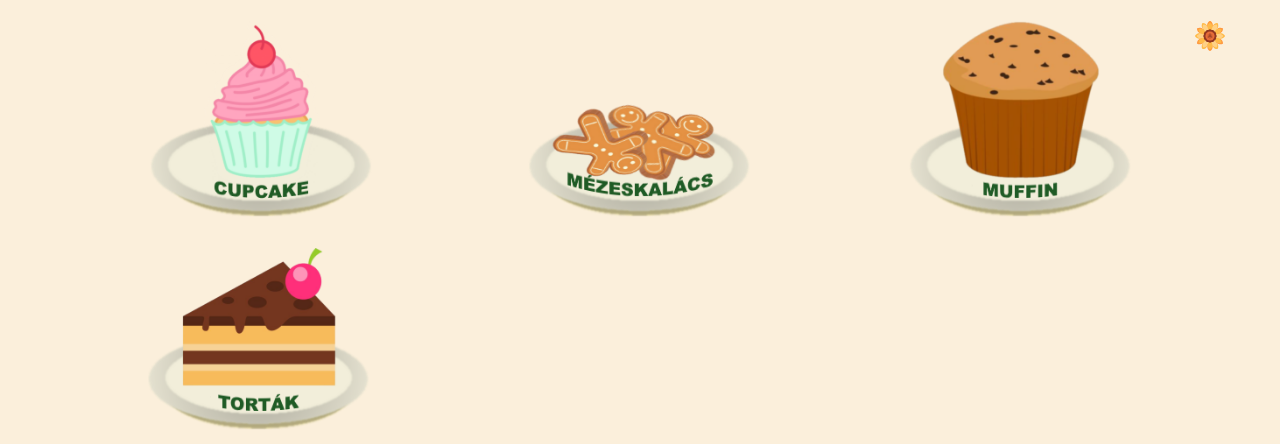
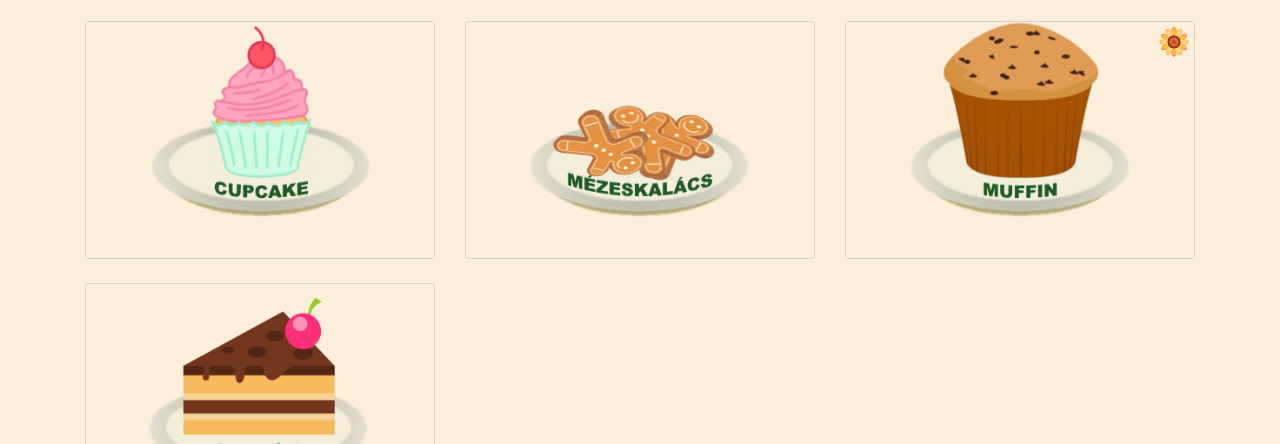
Before and after one commit to DubeczDavid/Csiki-csuki_Kavezo, a plain HTML site: page sutemenyek.html in a window 1280 px wide. Shown: the part 475-919 px from the top of the page. Drawn offline with nearby package versions, Linux system fonts and the light colour scheme; a web font is replaced by a local one.

Commit message:
grid cards

```diff
--- a/css/sutemenyek.css
+++ b/css/sutemenyek.css
@@ -10,22 +10,19 @@ h1 {
     text-align: center;
 }
 
-.suti {
+.card {
     color: #1F5B25;
-    border-radius: 4px;
-    margin-bottom: 1rem;
+    background-color: rgb(251, 239, 219);
 }
 
-.suti:hover {
+.card:hover {
     box-shadow: 0px 0px 5px #1F5B25;
 }
 
-.suti h2 {
-    font-size: 1.5rem;
+h5 {
     text-align: center;
-    margin-top: 1rem;
-    margin-bottom: 1rem;
     font-variant: small-caps;
+    font-family: Verdana, Geneva, Tahoma, sans-serif;
 }
 
 nav {
@@ -52,6 +49,8 @@ a:hover{
 #napiajanlat {
     position: absolute;
     width: 30px;
+    right: 5px;
+    top: 5px;
 }
 
 .footer {
--- a/sutemenyek.html
+++ b/sutemenyek.html
@@ -34,20 +34,44 @@
                 <h1 class="my-4">Lucky - Sütemények</h1>
             </div>
         </div>
-        <div class="row">
-            <div class="col-lg-4 col-md-6"><div class="suti">
-                <img src="./sutemeny_kepek/cup.png" alt="" class="img-fluid">
-            </div></div>
-            <div class="col-lg-4 col-md-6"><div class="suti">
-                <img src="./sutemeny_kepek/mezes.png" alt="" class="img-fluid">
-            </div></div>
-            <div class="col-lg-4 col-md-6"><div class="suti">
-                <img src="./sutemeny_kepek/muffin.png" alt="" class="img-fluid">
+        <div class="row row-cols-1 row-cols-md-2 row-cols-lg-3">
+            <div class="col mb-4">
+            <a href="#">
+              <div class="card">
+                <img src="./sutemeny_kepek/cup.png" class="card-img-top" alt="Cupcake">
+                <div class="card-body">
+                </div>
+              </div>
+            </a>
+            </div>
+            <div class="col mb-4">
+            <a href="#">
+              <div class="card">
+                <img src="./sutemeny_kepek/mezes.png" class="card-img-top" alt="Mézeskalács">
+                <div class="card-body">
+                </div>
+              </div>
+            </a>
+            </div>
+            <div class="col mb-4">
+            <a href="#">
+              <div class="card">
                 <img src="./sutemeny_kepek/sunflower.svg" alt="" id="napiajanlat">
-            </div></div>
-            <div class="col-lg-4 col-md-6"><div class="suti">
-                <img src="./sutemeny_kepek/tortak.png" alt="" class="img-fluid">
-            </div></div>
+                <img src="./sutemeny_kepek/muffin.png" class="card-img-top" alt="Muffin">
+                <div class="card-body">
+                </div>
+              </div>
+            </a>
+            </div>
+            <div class="col mb-4">
+            <a href="#">
+              <div class="card">
+                <img src="./sutemeny_kepek/tortak.png" class="card-img-top" alt="Torták">
+                <div class="card-body">
+                </div>
+                </a>
+              </div>
+            </a>
         </div>
     </div>
 
```
